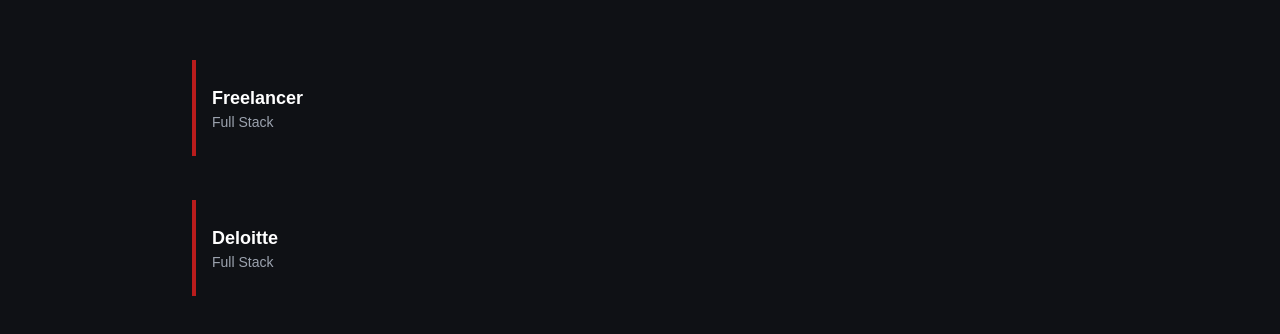
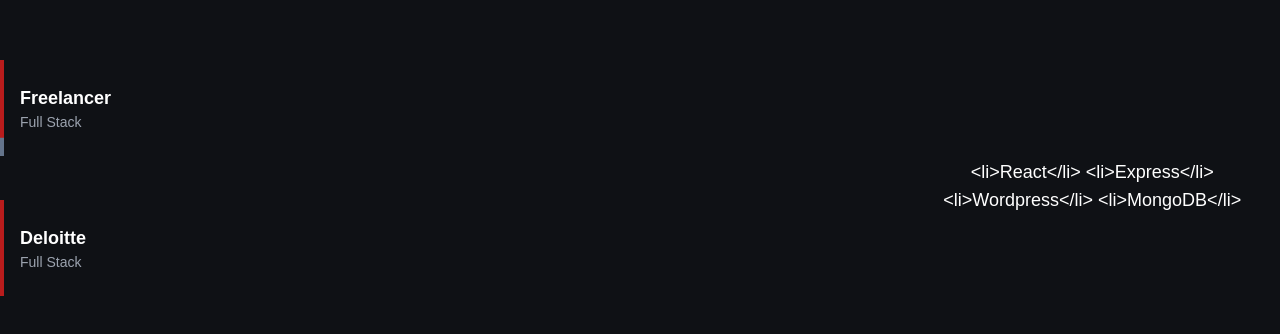
Before and after one commit to g-vasilei/gvasilei, a Next.js app: page / in a window 1280 px wide. Shown: the part 870-1204 px from the top of the page. Built offline with nearby package versions, Linux system fonts and the light colour scheme.

Commit message:
progress

```diff
--- a/src/app/components/Experience.jsx
+++ b/src/app/components/Experience.jsx
@@ -1,19 +1,11 @@
 'use client'
 
-import React, { useRef } from 'react'
-import { motion, useScroll, useTransform } from 'framer-motion'
+import React, { useRef, useState, useEffect } from 'react'
+import { motion, useScroll } from 'motion/react'
 import { experience } from '../data/data'
 
-function Item({ work, index, containerRef, itemHeight }) {
-  const { scrollYProgress } = useScroll({
-    container: containerRef, // Use the container reference
-    offset: [
-      `${(index * itemHeight) / 100} 0`, // Start when this item's 100vh begins
-      `${((index + 1) * itemHeight) / 100} 0`, // End when this item's 100vh ends
-    ],
-  })
-
-  const topValue = useTransform(scrollYProgress, [0, 1], ['-100%', '0%'])
+function Item({ work, translateY, animate }) {
+  console.log(translateY) // Check the calculated translateY value
 
   return (
     <li className="relative flex items-center gap-4 py-4">
@@ -25,7 +17,9 @@
         <motion.div
           className="w-1 h-24 absolute left-0 z-10 bg-slate-500"
           style={{
-            top: topValue,
+            transform: animate
+              ? `translateY(${translateY})` // Use the calculated translateY
+              : 'translateY(-100%)', // If not animated, stay at -100%
           }}
         />
       </div>
@@ -41,7 +35,95 @@
 
 const Experience = () => {
   const containerRef = useRef(null)
-  const itemHeight = 100 // Each item occupies 100vh
+  const firstSpacerRef = useRef(null)
+  const [animate, setAnimate] = useState(false)
+  const [activeDescription, setActiveDescription] = useState(
+    experience[0].description
+  )
+  const [translateYs, setTranslateYs] = useState({}) // Track translateY for each item
+
+  // console.log(translateYs)
+
+  const { scrollYProgress: spacerScrollYProgress } = useScroll({
+    target: firstSpacerRef,
+    offset: ['start start', 'end start'], // Trigger when the spacer's top reaches the viewport's top
+  })
+
+  useEffect(() => {
+    const observer = new IntersectionObserver(
+      (entries) => {
+        entries.forEach((entry) => {
+          if (entry.isIntersecting) {
+            const index = parseInt(entry.target.dataset.index, 10)
+            const elementTop = entry.target.getBoundingClientRect().top // Get the top position of the element
+            const elementHeight = entry.target.getBoundingClientRect().height // Get the height of the element
+
+            const progress = Math.min(
+              1,
+              Math.max(0, elementTop / elementHeight)
+            )
+
+            // Reverse the percentage and map it to translateY from -100% to 0%
+            const translateValue = `${(1 - progress) * -100}%` // Inverted to ensure it goes from -100% to 0%
+
+            setTranslateYs((prev) => ({
+              ...prev,
+              [index]: translateValue, // Store translateY for each item
+            }))
+
+            // Trigger animation when the item is visible
+            if (!animate) {
+              setAnimate(true)
+            }
+          } else {
+            // Reset the translateY and animation when the item is not in view
+            setTranslateYs((prev) => ({
+              ...prev,
+              [parseInt(entry.target.dataset.index, 10)]: '-100%',
+            }))
+            if (animate) {
+              setAnimate(false)
+            }
+          }
+        })
+      },
+      {
+        root: null,
+        threshold: 0.5, // Trigger when 50% of the spacer is visible
+      }
+    )
+
+    const spacers = document.querySelectorAll('[data-spacer]')
+    spacers.forEach((spacer) => observer.observe(spacer))
+
+    return () => {
+      spacers.forEach((spacer) => observer.unobserve(spacer))
+    }
+  }, [animate, spacerScrollYProgress])
+
+  useEffect(() => {
+    const observer = new IntersectionObserver(
+      (entries) => {
+        entries.forEach((entry) => {
+          if (entry.isIntersecting) {
+            const index = parseInt(entry.target.dataset.index, 10)
+            setActiveDescription(experience[index].description)
+          }
+        })
+      },
+      {
+        root: null,
+        threshold: 0.5, // Trigger when 50% of the spacer is visible
+      }
+    )
+
+    const spacers = document.querySelectorAll('[data-spacer]')
+    spacers.forEach((spacer) => observer.observe(spacer))
+
+    return () => {
+      spacers.forEach((spacer) => observer.unobserve(spacer))
+    }
+  }, [])
 
   return (
     <section
@@ -51,25 +133,38 @@
     >
       {/* Sticky container */}
       <div className="h-[100vh] flex flex-col items-center justify-around sticky top-0 w-full">
+        <div className="flex items-center justify-center w-full gap-6">
           <ul className="w-full max-w-4xl flex flex-col gap-3">
             {experience.map((work, index) => (
               <Item
                 key={work.id}
                 work={work}
-              index={index}
-              containerRef={containerRef}
-              itemHeight={100}
+                translateY={translateYs[index] || '-100%'} // Apply the translateY specific to each item
+                animate={animate}
               />
             ))}
           </ul>
+
+          {/* Display active description */}
+          <div className="text-center mt-4">
+            <p className="text-lg text-white">{activeDescription}</p>
           </div>
-      <div className="flex flex-none flex-col flex-nowrap items-center content-center justify-start gap-0 h-min left-0 right-0 top-0 overflow-hidden p-0 pointer-events-none absolute z-10">
+        </div>
+      </div>
+
+      {/* Divs to Track */}
+      <div className="absolute top-0 w-full">
         {experience.map((work, index) => (
           <div
+            ref={index === 0 ? firstSpacerRef : null} // Reference the first spacer
             className="flex-none h-screen overflow-hidden relative w-full"
             key={work.id}
+            data-spacer
+            data-index={index}
           ></div>
         ))}
+        {/* Extra spacer for smooth scrolling */}
+        <div className="flex-none h-screen overflow-hidden relative w-full"></div>
       </div>
     </section>
   )
--- a/src/app/data/data.js
+++ b/src/app/data/data.js
@@ -18,7 +18,7 @@
         <li>React</li>
         <li>Express</li>
         <li>Wordpress</li>
-        <li>MongoDB</li>
+        <li>MongoDBbbbbbbb</li>
     `,
   },
 ]
```
Lines whose indentation alone changed are shown as unchanged.
